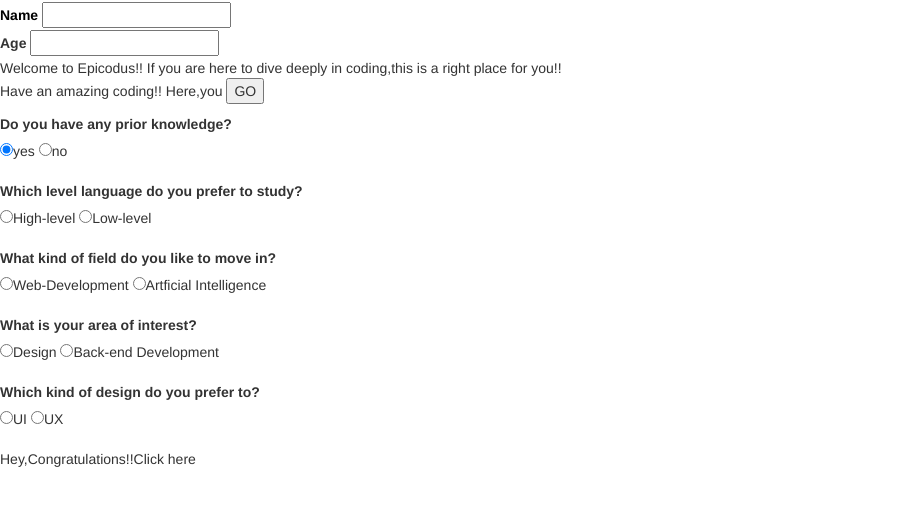
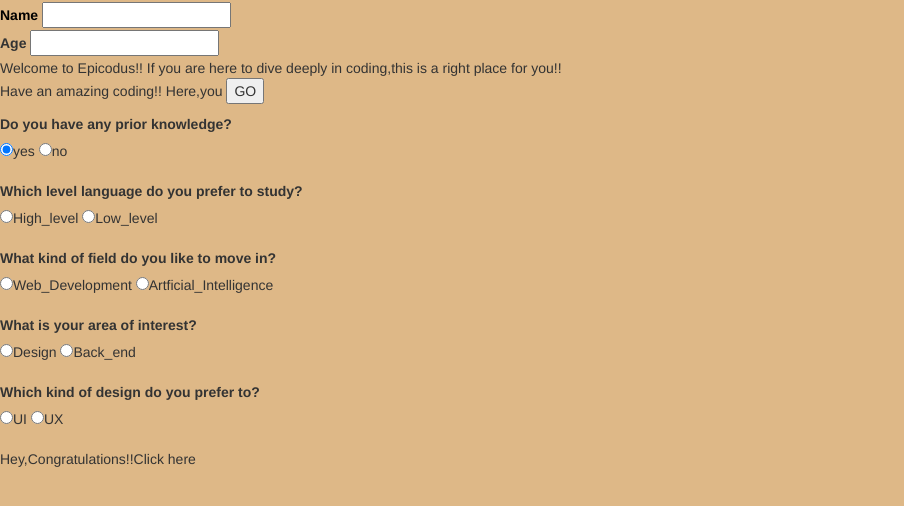
Before and after one commit to sundaravallli/coding_language, a plain HTML site: page index.html in a window 1280 px wide. Both pictures are taken after a click on the radio button 6 px from the left and 217 px from the top of the page. Shown: the part 68-574 px from the top of the page, without its empty margins (0-904 px from the left). Drawn offline with Linux system fonts and the light colour scheme.

Commit message:
Update changes in coding_language

```diff
--- a/css/styles.css
+++ b/css/styles.css
@@ -2,5 +2,6 @@
 color: black;
 }
 body {
-    background-image: url("coding_language.jpg");
+    background-clip: padding-box;
+    background-color: burlywood;
 }
--- a/index.html
+++ b/index.html
@@ -28,20 +28,20 @@
             <br>
             <div id="survey_2">
             <label>Which level language do you prefer to study?</label><br>
-            <input type="radio" name="language" id="high" value="High-level">High-level
-            <input type="radio" name="language" id="low" value="Low-level">Low-level
+            <input type="radio" name="language" id="high" value="High_level">High_level
+            <input type="radio" name="language" id="low" value="Low_level">Low_level
         </div>
             <br>
             <div id="survey_3">
             <label>What kind of field do you like to move in?</label><br>
-            <input type="radio" name="area" id="web" value="Web-Development">Web-Development</input>
-            <input type="radio" name="area" id="AI" value="Artficial Intelligence">Artficial Intelligence
+            <input type="radio" name="area" id="web" value="Web_Development">Web_Development
+            <input type="radio" name="area" id="AI" value="Artficial_Intelligence">Artficial_Intelligence
         </div>
             <br>
             <div id="survey_4">
             <label>What is your area of interest?</label><br>
             <input type="radio" name="interest" id="design" value="Design">Design
-            <input type="radio" name="interest" id="backend" value="Back-end Development">Back-end Development
+            <input type="radio" name="interest" id="backend" value="Back_end">Back_end
         </div>
             <br>
             <div id="survey_5">
--- a/js/scripts.js
+++ b/js/scripts.js
@@ -9,19 +9,48 @@
        };
   $(".clickable").click(function(){
       $("#survey_1").show();
-  });
-  $("#yes_rdaio").click(function(){
-    $("#survey_2").show();
-});
-$("#high").click(function(){
-    $("#survey_3").show();
-});
-$("#web").click(function(){
-    $("#survey_4").show();
-});
-$("#design").click(function(){
-    $("#survey_5").show();
-});
+    });
+    var yes = document.getElementById("yes_rdaio");
+    var no = document.getElementById("no_rdaio");
+
+    yes.onclick = function(){
+        $("#survey_2").show();
+    }
+
+    no.onclick = function(){
+        alert("OOPS!! You have take one on one basic course");
+    }
+
+    var High_level = document.getElementById("high");
+    var Low_level = document.getElementById("low");
+    High_level.onclick = function(){
+        $("#survey_3").show();
+    }
+
+    Low_level.onclick = function(){
+        alert("You have many options:Java, C++,C courses will start in a couple of weeks:");
+    }
+
+    var Web_Development = document.getElementById("web");
+    var Artificial_Intelligence = document.getElementById("AI");
+
+    Artificial_Intelligence.onclick = function(){
+        $("#survey_4").show();
+    }
+
+    Web_Development.onclick = function(){
+        prompt("Do you want to get email about this:");
+    }
+    var Design = document.getElementById("design");
+    var Back_end = document.getElementById("backend");
+
+    Design.onclick = function(){
+        confirm("You can pursue after completing backend");
+    }
+    Back_end.onclick = function(){
+        $("#survey_5").show();
+    }
+
 $("#ui").click(function(){
     alert('Hey... We think RUBY,PYTHON & HTML would be opt for you. Thanks....');
 });
```
Also changed, not shown: 1 other file.
